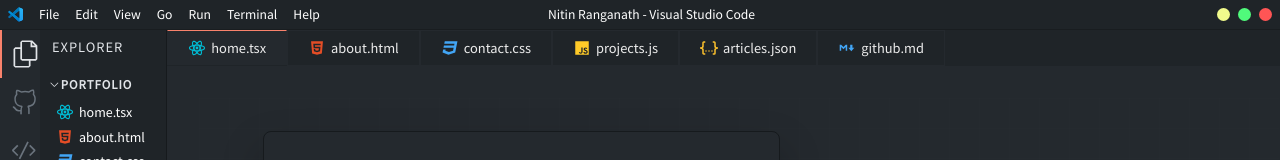
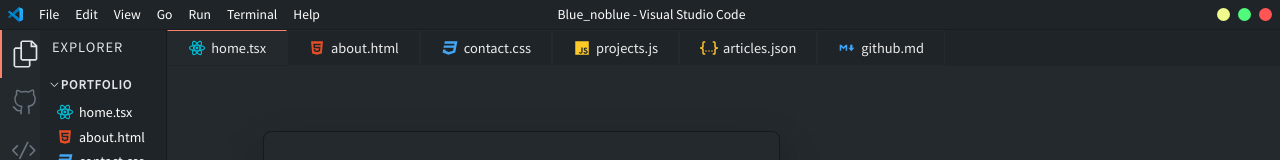
Before and after one commit to g1157/vscode-portfolio, a Next.js app: page / in a window 1280 px wide. Shown: the top 160 px of the page. Built offline with nearby package versions, Linux system fonts and the light colour scheme.

Commit message:
Update titles and meta tags to Blue_noblue

```diff
--- a/components/Head.tsx
+++ b/components/Head.tsx
@@ -10,19 +10,19 @@
       <title>{title}</title>
       <meta
         name="description"
-        content="Nitin Ranganath is an avid full stack web developer building websites and applications you'd love to use"
+        content="Blue_noblue is a developer and explorer building amazing web applications"
       />
       <meta
         name="keywords"
-        content="nitin ranganath, nitin, ranganath, web developer portfolio, nitin web developer, nitin developer, mern stack, nitin ranganath portfolio, vscode-portfolio"
+        content="Blue_noblue, developer, explorer, web developer portfolio, vscode-portfolio"
       />
-      <meta property="og:title" content="Nitin Ranganath's Portfolio" />
+      <meta property="og:title" content="Blue_noblue's Portfolio" />
       <meta
         property="og:description"
-        content="A full-stack developer building websites that you'd like to use."
+        content="A developer and explorer building amazing web applications."
       />
       <meta property="og:image" content="https://imgur.com/4zi5KkQ.png" />
-      <meta property="og:url" content="https://vscode-portfolio.vercel.app" />
+      <meta property="og:url" content="https://leleo.top" />
       <meta name="twitter:card" content="summary_large_image" />
     </Head>
   );
@@ -31,5 +31,5 @@
 export default CustomHead;
 
 CustomHead.defaultProps = {
-  title: 'Nitin Ranganath',
+  title: 'Blue_noblue',
 };
--- a/components/Titlebar.tsx
+++ b/components/Titlebar.tsx
@@ -21,7 +21,7 @@
         <p>Terminal</p>
         <p>Help</p>
       </div>
-      <p className={styles.title}>Nitin Ranganath - Visual Studio Code</p>
+      <p className={styles.title}>Blue_noblue - Visual Studio Code</p>
       <div className={styles.windowButtons}>
         <span className={styles.minimize}></span>
         <span className={styles.maximize}></span>
--- a/pages/_app.tsx
+++ b/pages/_app.tsx
@@ -17,7 +17,7 @@
 
   return (
     <Layout>
-      <Head title={`Nitin Ranganath | ${pageProps.title}`} />
+      <Head title={`Blue_noblue | ${pageProps.title}`} />
       <Component {...pageProps} />
     </Layout>
   );
```
